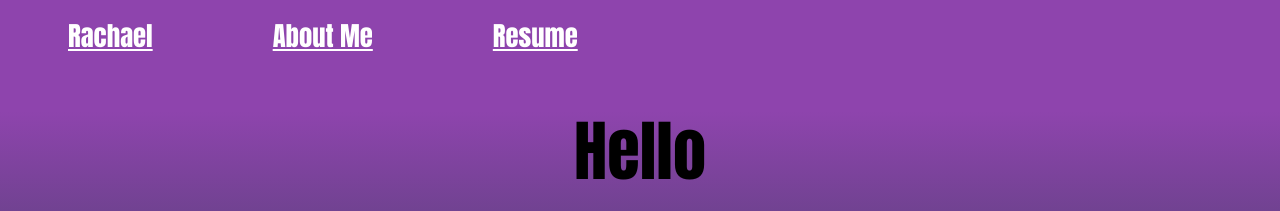
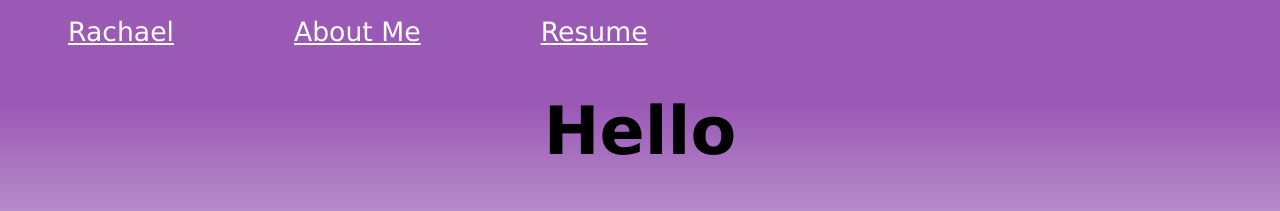
Before and after one commit to rachaelrobinson/rachaelrobinson.github.io, a plain HTML site: page index.html in a window 1280 px wide. Shown: the top 211 px of the page. Drawn offline with Linux system fonts and the light colour scheme; grey boxes are pictures that could not be loaded.

Commit message:
changed bottom color to cloud

```diff
--- a/style.css
+++ b/style.css
@@ -2,12 +2,12 @@
 
 #name {
 	font-size: 24pt;
-	font-family: impact;
+	font-family: Geneva,Tahoma,Verdana,sans-serif;
 	text-align: center;
 }
 
 #hello-title {
-	font-family: impact;
+	font-family: Geneva,Tahoma,Verdana,sans-serif;
 	text-align: center;
 	font-size: 25pt;
 }
@@ -16,10 +16,10 @@ a {
 }
 
 body{
-    background-image: linear-gradient(to bottom, #8e44ad, #8e44ad 20%, #2c3e50 80%, #2c3e50);
+    background-image: linear-gradient(to bottom, #9b59b6, #9b59b6 20%, #ecf0f1 80%, #ecf0f1);
     background-size: cover;
     background-repeat: no-repeat;
-	font-family: impact;
+	font-family: Geneva,Tahoma,Verdana,sans-serif;
 }
 
 .section-head {
@@ -43,7 +43,7 @@ body{
 }
 
 .header-button {
-	font-family: impact;
+	font-family: Geneva,Tahoma,Verdana,sans-serif;
 	font-size: 20pt;
 	margin-left: 60px;
 	margin-right: 60px;
```
